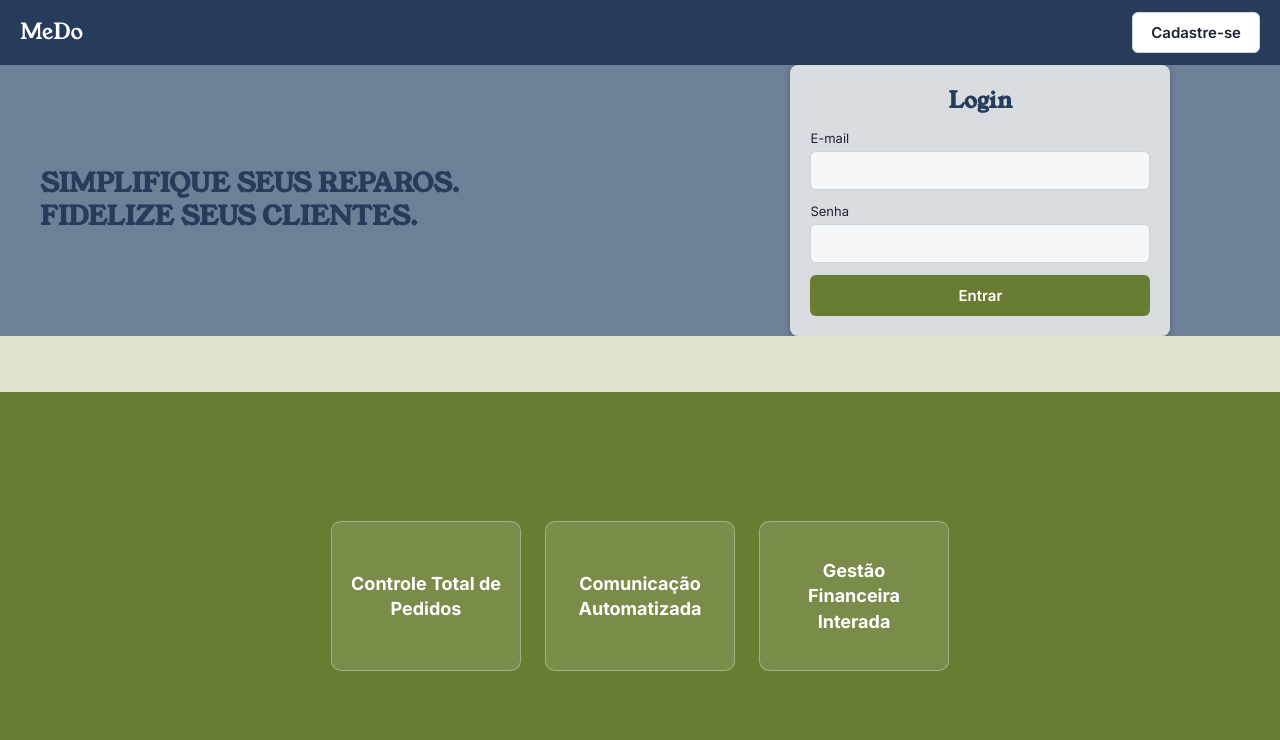
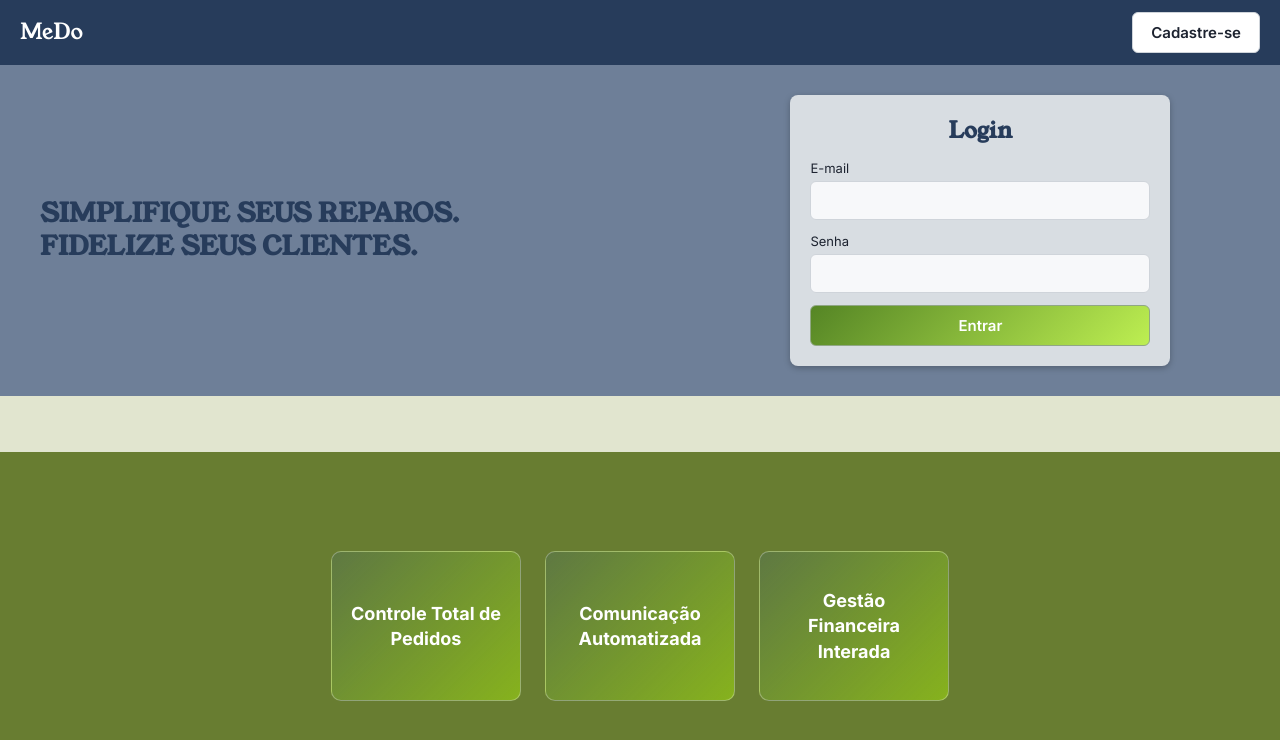
Before and after one commit to pSerafM/Me-Do, a React (Vite) app: page / in a window 1280 px wide. Shown: the top 740 px of the page. Built offline with nearby package versions, Linux system fonts and the light colour scheme.

Commit message:
css improvement

```diff
--- a/src/App.css
+++ b/src/App.css
@@ -45,7 +45,8 @@ button:disabled,
     cursor: pointer;
 }
 
-.btn-primario { background: var(--oliva); }
+.btn-primario { background: linear-gradient(-45deg,rgba(175, 248, 4, 0.651) 0%, rgb(85, 133, 37) 100%);
+    border: 1px solid #90a784 ;}
 .btn-primario:hover:not(:disabled) { background: var(--oliva-escuro); }
 .btn-navy { background: var(--navy); }
 .btn-perigo { background: var(--vermelho); }
@@ -215,6 +216,7 @@ textarea:focus {
     max-width: 380px;
     width: 100%;
     justify-self: center;
+    margin: 30px;
 }
 
 .login-card h2 { font-family: var(--serif); color: var(--navy); text-align: center; }
@@ -243,7 +245,7 @@ textarea:focus {
     font-weight: 700;
     font-size: 18px;
     color: #fff;
-    background: rgba(255, 255, 255, 0.12);
+    background: linear-gradient(-45deg,rgba(175, 248, 4, 0.432) 0%, rgba(3, 80, 245, 0.089) 100%);
     border: 1px solid rgba(255, 255, 255, 0.3);
     border-radius: 10px;
 }
@@ -272,13 +274,18 @@ textarea:focus {
     align-items: center;
     justify-content: center;
     border-radius: 8px;
-    background: rgba(255, 255, 255, 0.35);
-    color: #fff;
     text-decoration: none;
     font-size: 18px;
+    background: linear-gradient(-45deg,rgba(50, 54, 71, 0.493) 0%, rgba(90, 133, 68, 0.582) 100%);
+    color: #c6d1be;
+    border: 1px solid #90a784;
 }
 
-.trilho-botao.active { background: rgba(255, 255, 255, 0.6); }
+.trilho-botao.active {
+    background: linear-gradient(-45deg,rgba(238, 253, 201, 0.678) 0%, rgba(252, 253, 251, 0.041) 100%);
+    border: 1px solid #90a784;
+    color: #e2dfde;
+ }
 
 .shell-principal { flex: 1; display: flex; flex-direction: column; min-width: 0; }
 
--- a/src/pages/LandingPage.tsx
+++ b/src/pages/LandingPage.tsx
@@ -44,7 +44,6 @@ function LandingPage() {
                         FIDELIZE SEUS CLIENTES.
                     </h1>
                 </div>
-
                 <form className="login-card" onSubmit={entrar}>
                     <h2>Login</h2>
 
```
Also changed, not shown: 1 other file (tests, documents, lock files or other folders).
